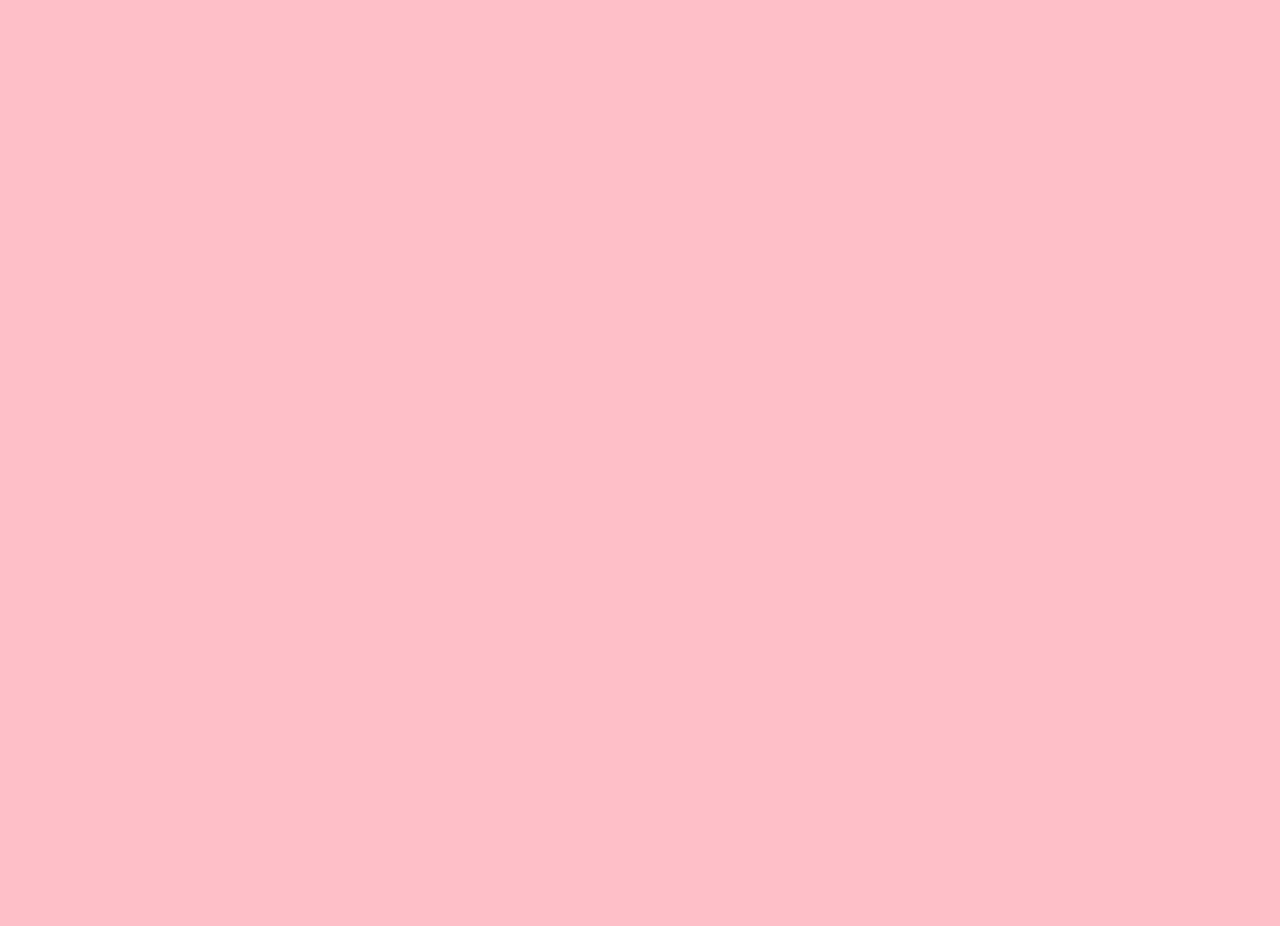
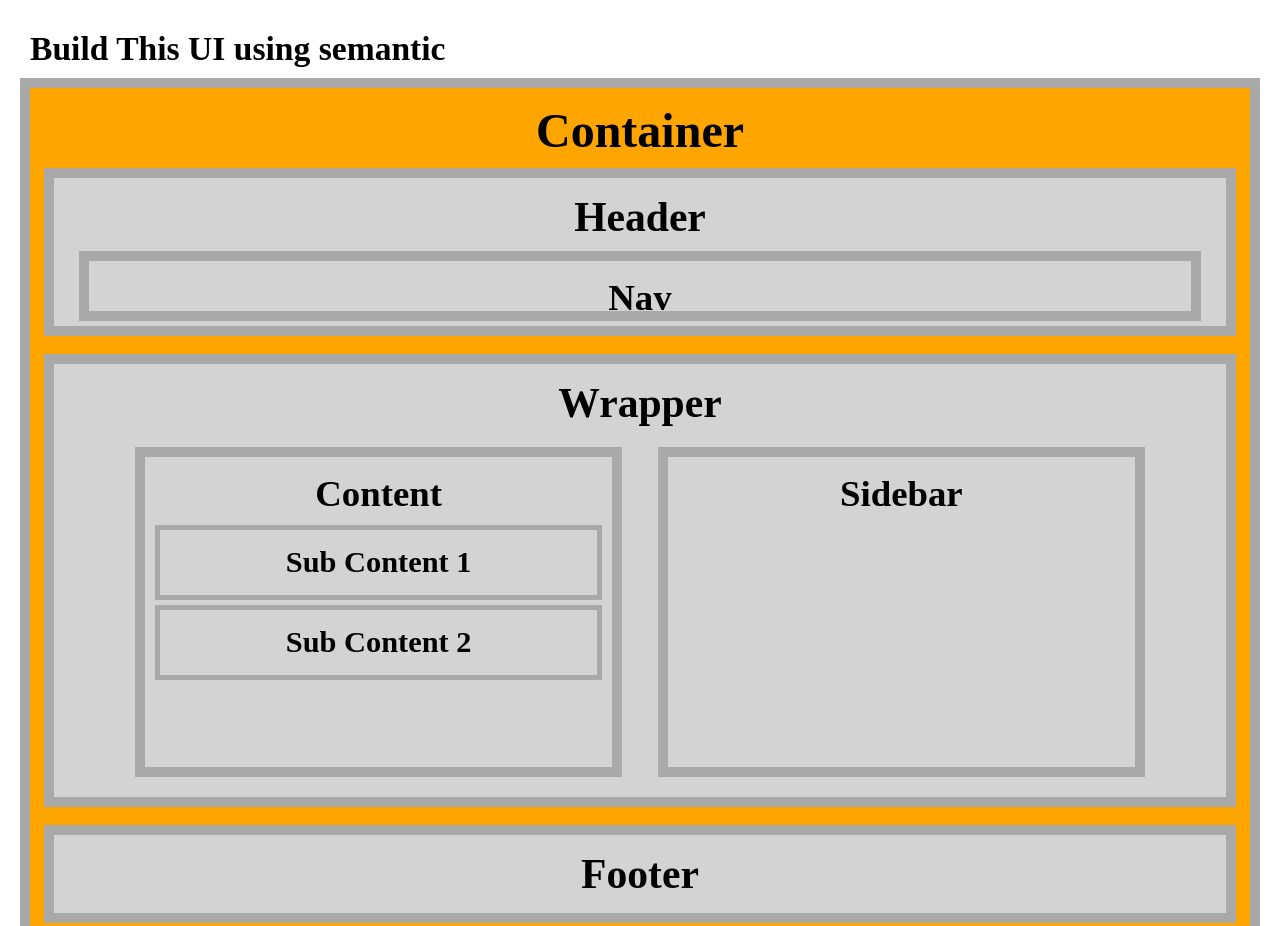
Before and after one commit to Pirci/semantic-html, a plain HTML site: page index.html in a window 1280 px wide. Shown: the top 926 px of the page. Before the commit the page ends 800 px from the top, so only its background shows below. Drawn offline with Linux system fonts and the light colour scheme.

Commit message:
Style page layout

```diff
--- a/index.html
+++ b/index.html
@@ -1,13 +1,47 @@
 <!DOCTYPE html>
 <html lang="en">
-<head>
-    <meta charset="UTF-8">
-    <meta http-equiv="X-UA-Compatible" content="IE=edge">
-    <meta name="viewport" content="width=device-width, initial-scale=1.0">
+  <head>
+    <meta charset="UTF-8" />
+    <meta http-equiv="X-UA-Compatible" content="IE=edge" />
+    <meta name="viewport" content="width=device-width, initial-scale=1.0" />
     <title>Semantic HTML</title>
-    <link rel="stylesheet" href="style.css">
-</head>
-<body>
+    <link rel="stylesheet" href="style.css" />
+  </head>
+  <body>
+    <h2 class="info">Build This UI using semantic</h2>
 
-</body>
+    <div class="container">
+      <h1>Container</h1>
+
+      <header>
+        <h2>Header</h2>
+        <div class="nav">
+          <h3>Nav</h3>
+        </div>
+      </header>
+
+      <br />
+
+      <div class="wrapper">
+        <h2>Wrapper</h2>
+
+        <section>
+          <div class="content">
+            <h3>Content</h3>
+            <div class="sub-content-1"><h4>Sub Content 1</h4></div>
+            <div class="sub-content-2"><h4>Sub Content 2</h4></div>
+          </div>
+          <div class="sidebar">
+            <h3>Sidebar</h3>
+          </div>
+        </section>
+      </div>
+
+      <br />
+
+      <footer>
+        <h2>Footer</h2>
+      </footer>
+    </div>
+  </body>
 </html>
--- a/style.css
+++ b/style.css
@@ -1,3 +1,115 @@
-body {
-    background-color: pink;
+* {
+  padding: 5px;
+  margin: 5px;
 }
+
+.info {
+  text-align: left;
+  font-size: 2.1rem;
+}
+
+.container,
+header,
+.nav,
+.wrapper,
+.sidebar,
+.content,
+footer {
+  border: solid 10px darkgrey;
+}
+
+h1,
+h2,
+h3,
+h4,
+h5,
+h6 {
+  text-align: center;
+}
+
+/*
+********** Main Page Container Style **********
+*/
+
+.container {
+  margin: 0 auto;
+  max-width: 100%;
+  height: 100%;
+  border: solid 10px darkgrey;
+  background-color: orange;
+}
+
+h1 {
+  font-size: 3rem;
+}
+
+/*
+********** Header Style **********
+*/
+
+header {
+  max-width: 96%;
+  margin: auto;
+  max-height: 150px;
+  background-color: lightgrey;
+}
+
+h2 {
+  font-size: 2.6rem;
+}
+
+h3 {
+  font-size: 2.3rem;
+}
+
+.nav {
+  max-width: 94%;
+  margin: auto;
+  max-height: 40px;
+}
+
+/*
+********** Wrapper Style **********
+*/
+
+.wrapper {
+  max-width: 96%;
+  margin: auto;
+  max-height: 450px;
+  background-color: lightgrey;
+}
+
+section {
+  display: flex;
+  justify-content: space-evenly;
+}
+
+h4 {
+  font-size: 1.9rem;
+}
+
+.content {
+  width: 40%;
+  margin-left: 40px;
+  min-height: 300px;
+}
+
+.sidebar {
+  width: 40%;
+  margin-right: 40px;
+}
+
+.sub-content-1,
+.sub-content-2 {
+  border: solid 5px darkgrey;
+}
+
+/*
+********** Footer Style **********
+*/
+
+footer {
+  max-width: 96%;
+  margin: auto;
+  background-color: lightgrey;
+}
```
